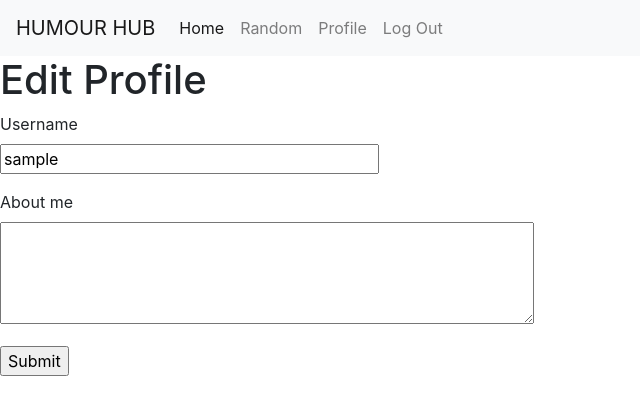
After one commit to louisboswell/loungr, a Flask app: page /edit_profile in a window 1280 px wide. The commit adds this page. Shown: the top 415 px of the page, without its empty margins (0-640 px from the left). Run offline with Flask 2, Linux system fonts and the light colour scheme; the visitor is signed in with stand-in values (Sample User, id 1); data comes from the database, SQL or seed files in the repository; both versions use the stored data as it was after the commit; some libraries are stand-ins or nearby versions.

Commit message:
Edit profile and changed the title structure.

```diff
--- a/app/forms.py
+++ b/app/forms.py
@@ -1,6 +1,6 @@
 from flask_wtf import FlaskForm
-from wtforms import StringField, PasswordField, BooleanField, SubmitField
-from wtforms.validators import DataRequired, ValidationError, Email, EqualTo
+from wtforms import StringField, PasswordField, BooleanField, SubmitField, TextAreaField
+from wtforms.validators import DataRequired, ValidationError, Email, EqualTo, Length
 from app.models import User
 
 class LoginForm(FlaskForm):
@@ -26,3 +26,8 @@ class RegistrationForm(FlaskForm):
         user = User.query.filter_by(email=email.data).first()
         if user is not None:
             raise ValidationError('Email already taken.')
+
+class EditProfileForm(FlaskForm):
+    username = StringField('Username', validators=[DataRequired()])
+    about_me = TextAreaField('About me', validators=[Length(min = 0, max = 140)])
+    submit = SubmitField('Submit')
--- a/app/models.py
+++ b/app/models.py
@@ -10,6 +10,8 @@ class User(UserMixin, db.Model):
     email = db.Column(db.String(120), index=True, unique=True)
     password_hash = db.Column(db.String(128))
     posts = db.relationship('Post', backref='author', lazy='dynamic')
+    about_me = db.Column(db.String(140))
+    last_seen = db.Column(db.DateTime, default=datetime.utcnow)
 
     def set_password(self, password):
         self.password_hash = generate_password_hash(password)
@@ -20,6 +22,7 @@ class User(UserMixin, db.Model):
     def avatar(self, size):
         digest = md5(self.email.lower().encode('utf-8')).hexdigest()
         return 'https://www.gravatar.com/avatar/{}?d=identicon&s={}'.format(digest, size)
+
 
     def __repr__(self):
         return '<User {}>'.format(self.username)
--- a/app/routes.py
+++ b/app/routes.py
@@ -1,15 +1,15 @@
 from flask import render_template, flash, redirect, url_for, request
 from app import app, db
-from app.forms import LoginForm, RegistrationForm
+from app.forms import LoginForm, RegistrationForm, EditProfileForm
 from flask_login import current_user, login_user, login_required, logout_user
 from app.models import User
 from werkzeug.urls import url_parse
+from datetime import datetime
 
 @app.route('/')
 @app.route('/index')
 @login_required
 def index():
-
     posts = [
         { 'author': {'username': 'Jack'},
             'body': "What's black and white and read all over?"
@@ -18,7 +18,7 @@ def index():
             'body': "Penguin in a blender"
         }
     ]
-    return render_template('index.html', posts=posts)
+    return render_template('index.html', posts=posts, title = 'Humour Hub')
 
 @app.route('/login', methods=['GET', 'POST'])
 def login():
@@ -41,7 +41,7 @@ def login():
 
         return redirect(next_page)
 
-    return render_template('login.html', form=form)
+    return render_template('login.html', form=form, title='Humour Hub - Login')
 
 @app.route('/register', methods=['GET', 'POST'])
 def register():
@@ -57,7 +57,7 @@ def register():
         db.session.commit()
 
         return redirect(url_for('login'))
-    return render_template('register.html', form=form)
+    return render_template('register.html', form=form, title = 'Humour Hub - Register')
 
 @app.route('/user/<username>')
 @login_required
@@ -67,7 +67,31 @@ def user(username):
         {'author': user, 'body': 'Test post #1'},
         {'author': user, 'body': 'Test post #2'}
     ]
-    return render_template('user.html', user=user, posts=posts)
+    return render_template('user.html', user=user, posts=posts, title = user.username)
+
+@app.before_request
+def before_request():
+    if current_user.is_authenticated:
+        current_user.last_seen = datetime.utcnow()
+        db.session.commit()
+
+@app.route('/edit_profile', methods=['GET', 'POST'])
+@login_required
+def edit_profile():
+
+    form = EditProfileForm()
+    if form.validate_on_submit():
+        current_user.username = form.username.data
+        current_user.about_me = form.about_me.data
+        db.session.commit()
+        flash('Your profile has been updated.')
+        return redirect(url_for('edit_profile'))
+
+    elif request.method == 'GET':
+        form.username.data = current_user.username
+        form.about_me.data = current_user.about_me
+
+    return render_template('edit_profile.html', form=form, title = 'Edit Profile')
 
 @app.route('/logout')
 def logout():
--- /dev/null
+++ b/app/templates/_post.html
@@ -0,0 +1,6 @@
+<table>
+        <tr valign="top">
+            <td><img src="{{ post.author.avatar(36) }}"></td>
+            <td>{{ post.author.username }} says:<br>{{ post.body }}</td>
+        </tr>
+    </table>
--- a/app/templates/base.html
+++ b/app/templates/base.html
@@ -5,11 +5,11 @@
         <script src="https://code.jquery.com/jquery-3.2.1.slim.min.js" integrity="sha384-KJ3o2DKtIkvYIK3UENzmM7KCkRr/rE9/Qpg6aAZGJwFDMVNA/GpGFF93hXpG5KkN" crossorigin="anonymous"></script>
         <script src="https://cdnjs.cloudflare.com/ajax/libs/popper.js/1.12.9/umd/popper.min.js" integrity="sha384-ApNbgh9B+Y1QKtv3Rn7W3mgPxhU9K/ScQsAP7hUibX39j7fakFPskvXusvfa0b4Q" crossorigin="anonymous"></script>
         <script src="https://maxcdn.bootstrapcdn.com/bootstrap/4.0.0/js/bootstrap.min.js" integrity="sha384-JZR6Spejh4U02d8jOt6vLEHfe/JQGiRRSQQxSfFWpi1MquVdAyjUar5+76PVCmYl" crossorigin="anonymous"></script>
-        <title>Humour Hub</title>
+        <title>{{ title }}</title>
         <link rel="shortcut icon" href="{{ url_for('static', filename='favicon.ico') }}">
 
         <nav class="navbar navbar-expand-lg navbar-light bg-light">
-                <a class="navbar-brand" href="#">humour hub</a>
+                <a class="navbar-brand" href="#">HUMOUR HUB</a>
                 <button class="navbar-toggler" type="button" data-toggle="collapse" data-target="#navbarNav" aria-controls="navbarNav" aria-expanded="false" aria-label="Toggle navigation">
                   <span class="navbar-toggler-icon"></span>
                 </button>
--- /dev/null
+++ b/app/templates/edit_profile.html
@@ -0,0 +1,23 @@
+{% extends "base.html" %}
+
+{% block content %}
+    <h1>Edit Profile</h1>
+    <form action="" method="post">
+        {{ form.hidden_tag() }}
+        <p>
+            {{ form.username.label }}<br>
+            {{ form.username(size=32) }}<br>
+            {% for error in form.username.errors %}
+            <span style="color: red;">[{{ error }}]</span>
+            {% endfor %}
+        </p>
+        <p>
+            {{ form.about_me.label }}<br>
+            {{ form.about_me(cols=50, rows=4) }}<br>
+            {% for error in form.about_me.errors %}
+            <span style="color: red;">[{{ error }}]</span>
+            {% endfor %}
+        </p>
+        <p>{{ form.submit() }}</p>
+    </form>
+{% endblock %}
```
Also changed, not shown: app/templates/user.html (+12 -6 lines), app.db.
